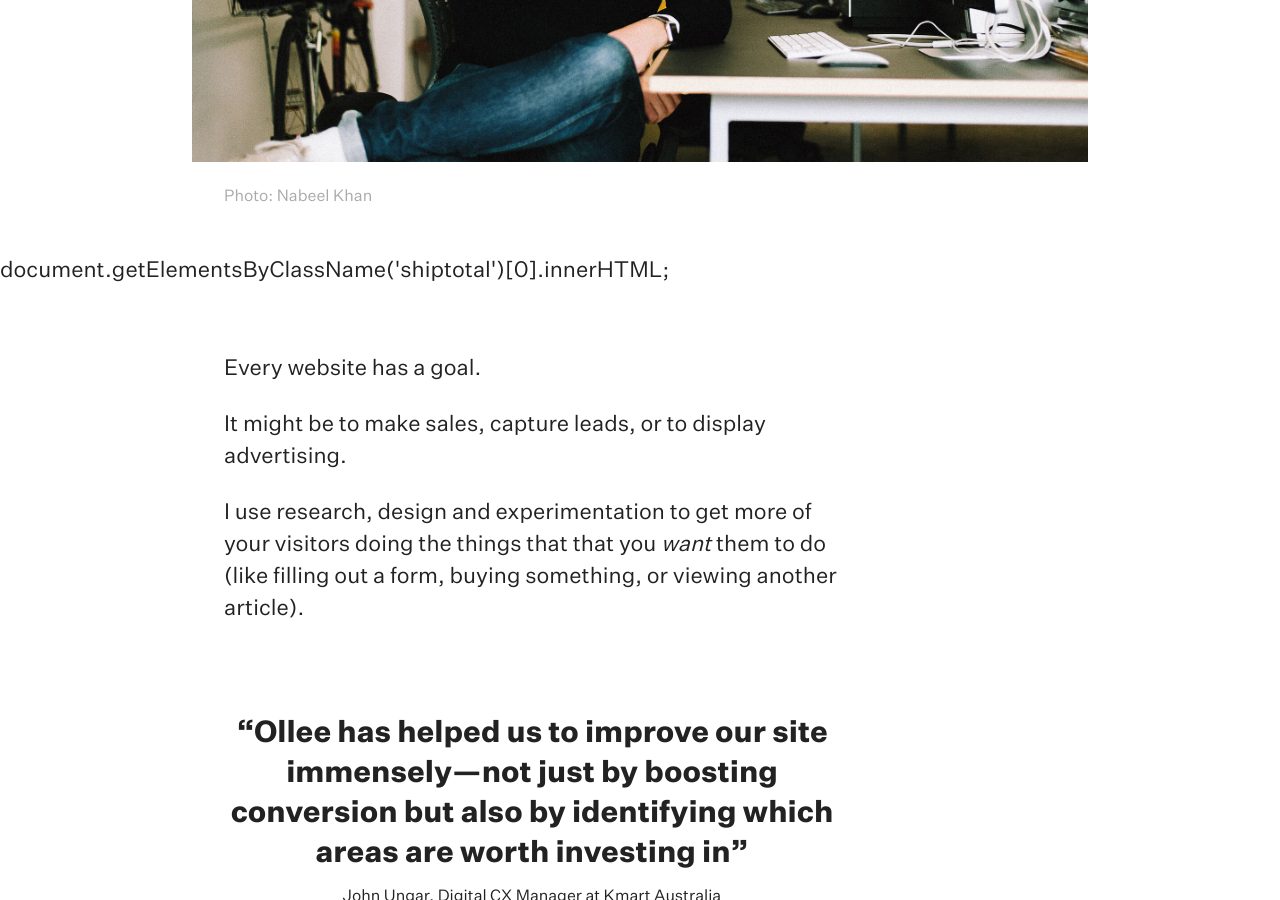
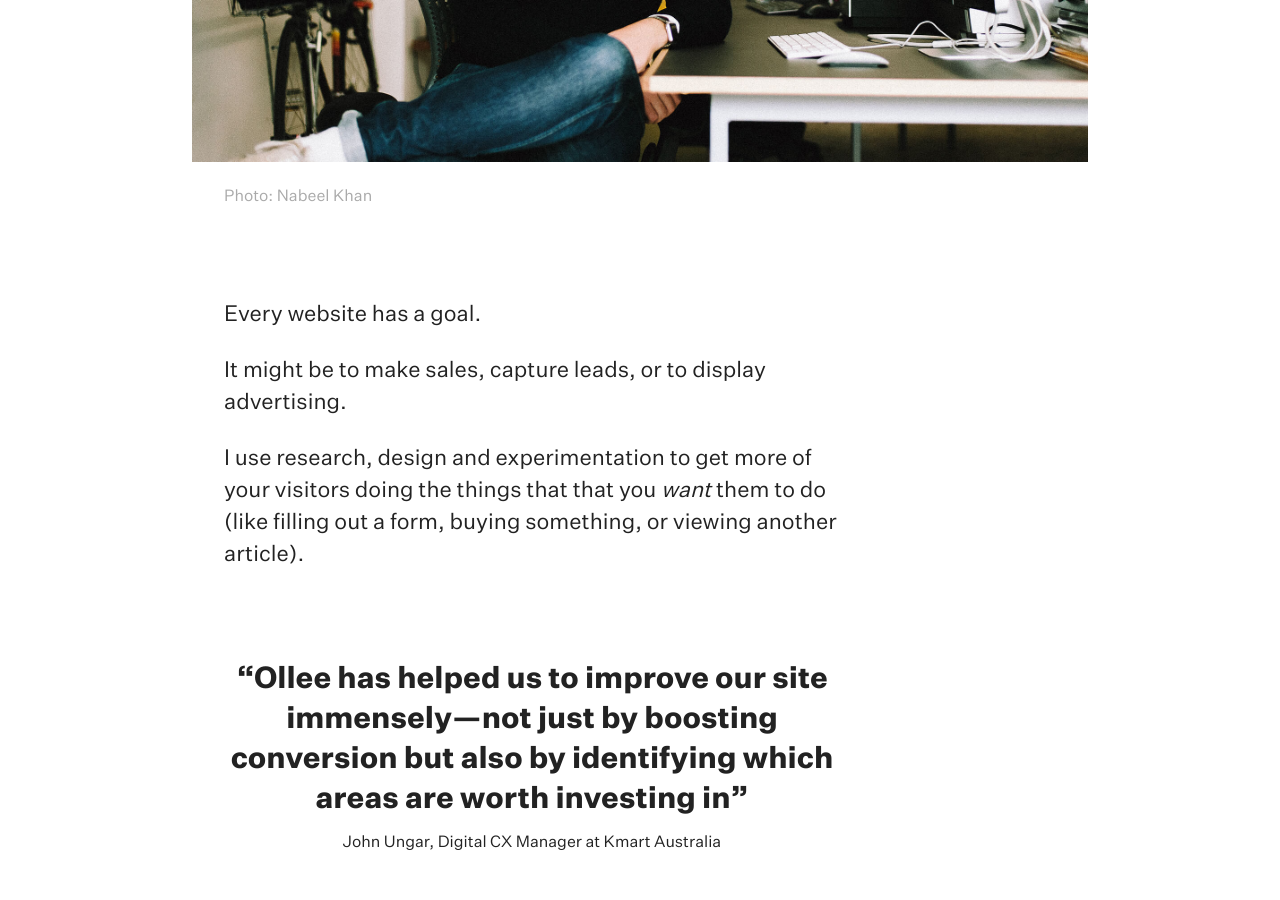
Before and after one commit to olleepalmer/olleepalmer.github.io, a Jekyll site: the page built from about.md, in a window 1280 px wide and 900 px high, scrolled down 1082 px. Built offline with Jekyll 4.4.1, drawn with Linux system fonts in a browser that asks for light colours; comment, search, counter and statistics services are not loaded.

Commit message:
Removed weird code paste

```diff
--- a/_layouts/about.html
+++ b/_layouts/about.html
@@ -39,7 +39,6 @@
 	</div>
 
 
-document.getElementsByClassName('shiptotal')[0].innerHTML;
 	<div class="container mt-5">
 		<div class="row">
 
```
